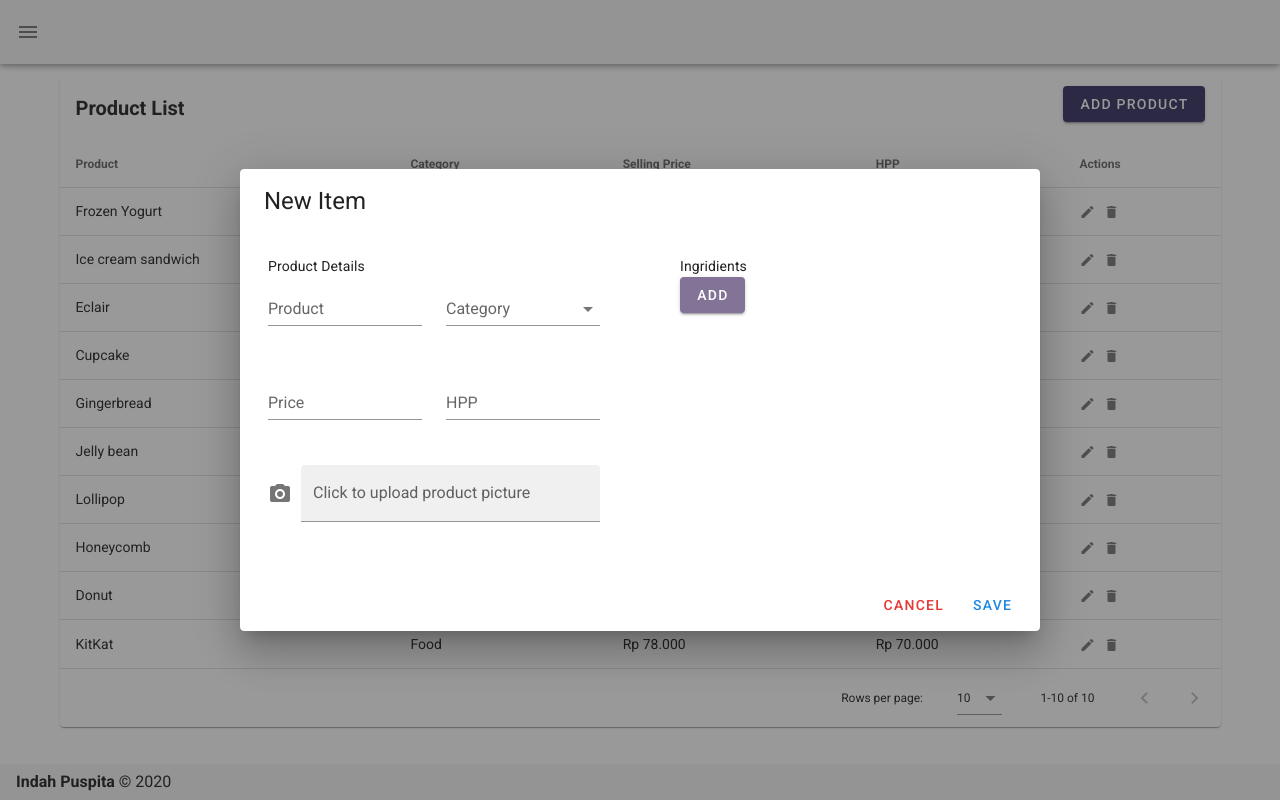
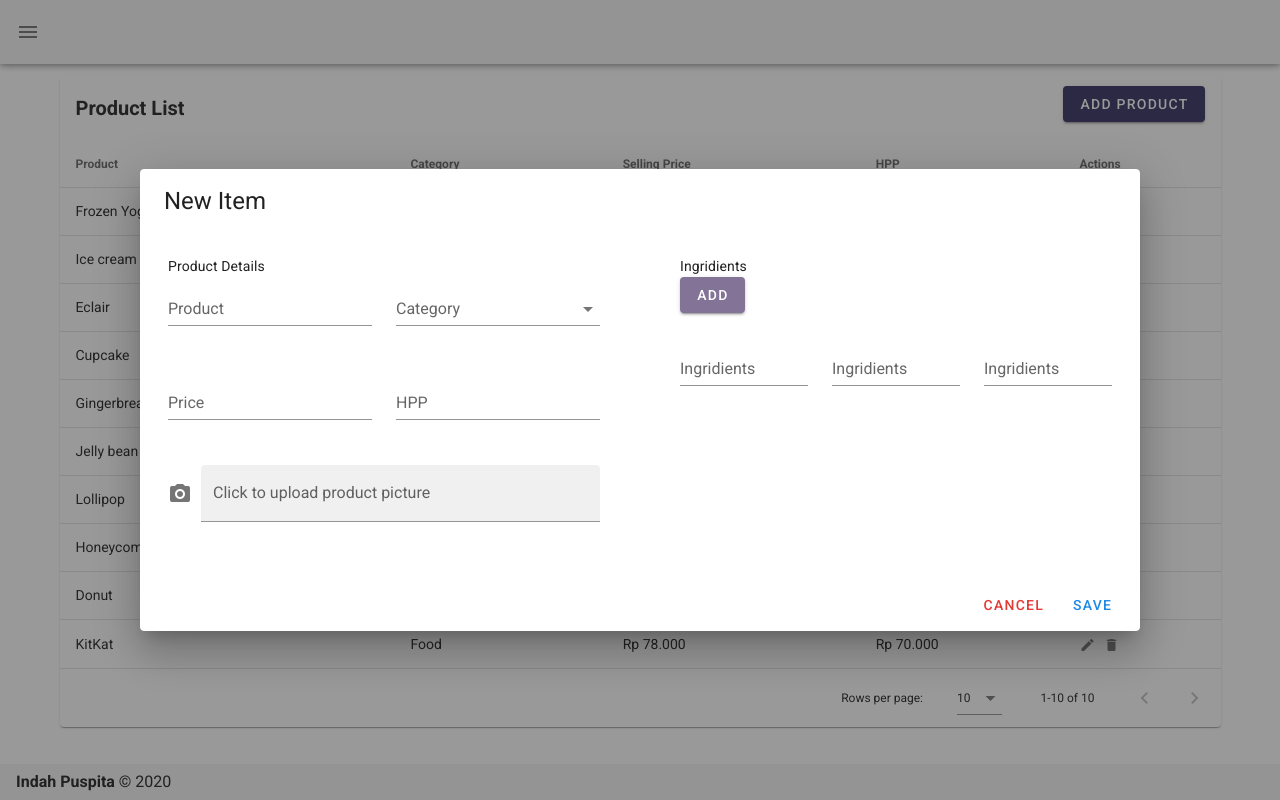
Before and after one commit to indahpuspitaa17/bookocash-frontend, a Nuxt app: page /product in a window 1280 px wide. Both pictures are taken after a click on the button "ADD PRODUCT". Built offline with nearby package versions, Linux system fonts and the light colour scheme.

Commit message:
Update product.vue

```diff
--- a/pages/product.vue
+++ b/pages/product.vue
@@ -13,7 +13,7 @@
         <v-spacer></v-spacer>
         <v-dialog
           v-model="dialog"
-          max-width="800px"
+          max-width="1000px"
         >
           <!-- ADD PRODUCT -->
           <template v-slot:activator="{ on, attrs }">
@@ -41,7 +41,6 @@
                       Product Details
                     </div>
                     <v-row>
-
                       <v-col
                         cols="12"
                         sm="6"
@@ -120,6 +119,45 @@
                           dark
                           @click="addIngridient"> ADD
                         </v-btn>
+                      </v-col>
+
+                      <v-col
+                      cols="12"
+                      sm="3"
+                      md="4"
+                      >
+                        <v-text-field
+                          v-model="editedItem.price"
+                          label="Ingridients"
+                          :rules="[v => !!v || 'Ingridients is required']"
+                          required
+                        ></v-text-field>
+                      </v-col>
+
+                      <v-col
+                      cols="12"
+                      sm="3"
+                      md="4"
+                      >
+                        <v-text-field
+                          v-model="editedItem.price"
+                          label="Ingridients"
+                          :rules="[v => !!v || 'Ingridients is required']"
+                          required
+                        ></v-text-field>
+                      </v-col>
+
+                      <v-col
+                      cols="12"
+                      sm="3"
+                      md="4"
+                      >
+                        <v-text-field
+                          v-model="editedItem.price"
+                          label="Ingridients"
+                          :rules="[v => !!v || 'Ingridients is required']"
+                          required
+                        ></v-text-field>
                       </v-col>
                     </v-row>
                   </v-container>
@@ -254,6 +292,9 @@
     },
 
     methods: {
+      addIngridient () {
+
+      },
       initialize () {
         this.desserts = [
           { name: 'Frozen Yogurt', category: ['Food'|| 'Beverage' || 'Dessert'], price: 'Rp 12.000', hpp: 'Rp 10.000', },
```
Lines whose indentation alone changed are shown as unchanged.
